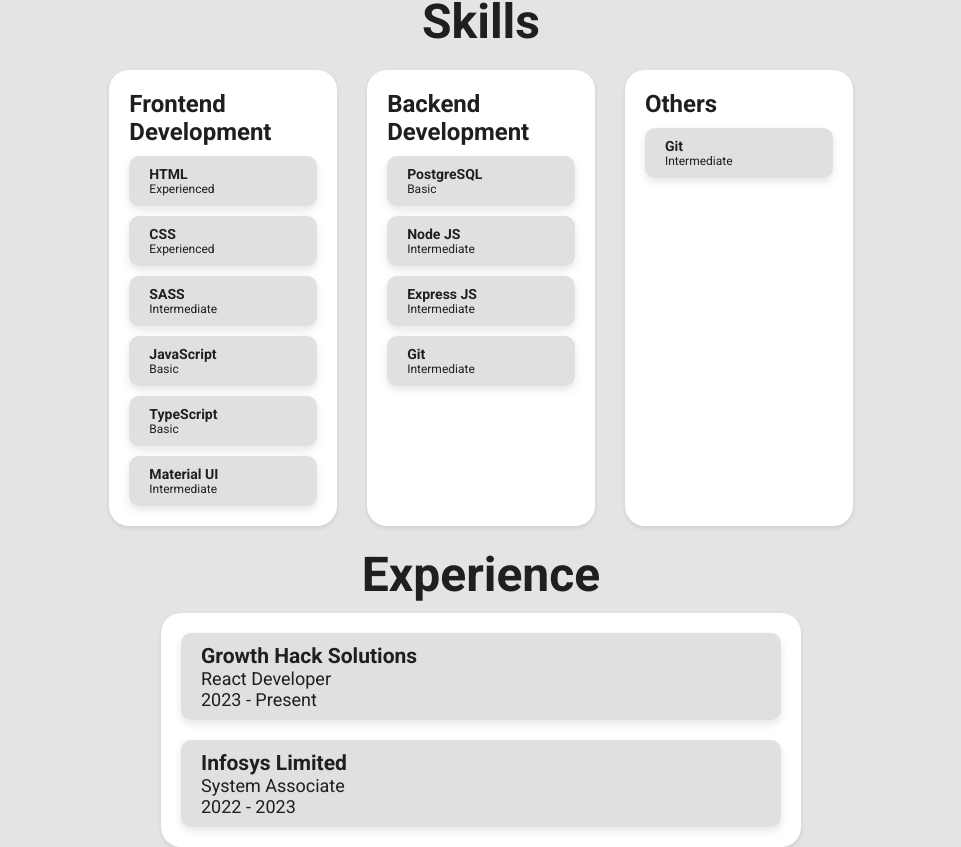
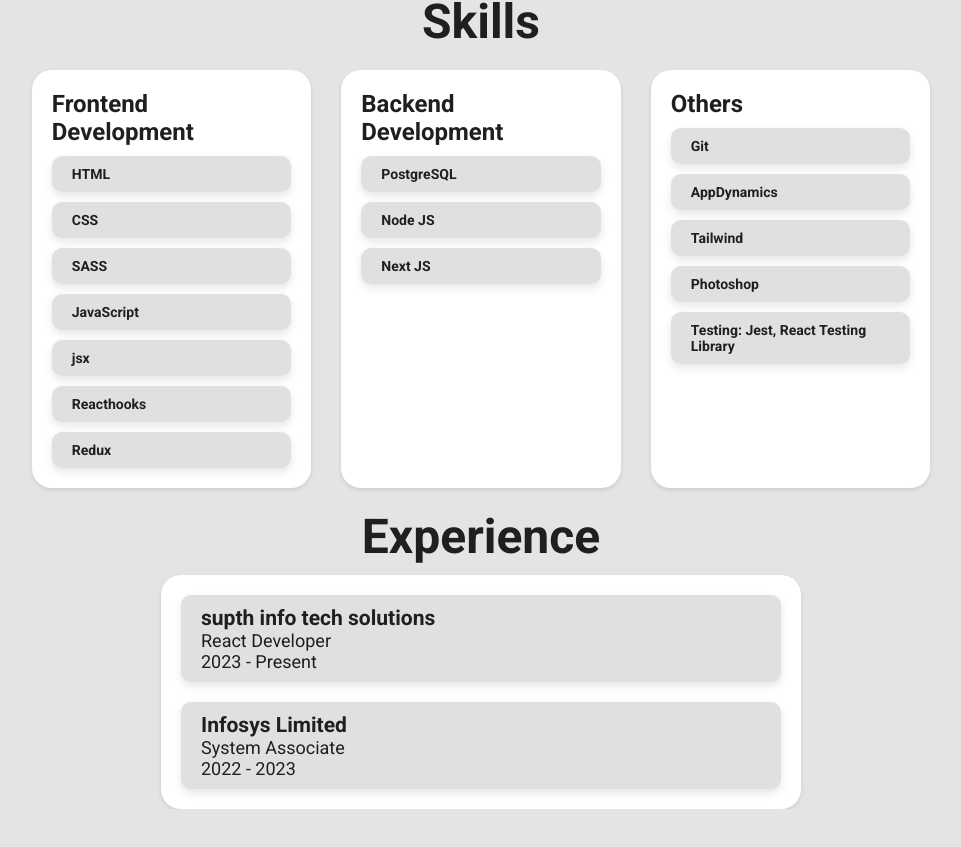
Before and after one commit to basaiteja/bast-portfolio, a React (Create React App) app: page /about in a window 1280 px wide. Shown: the part 883-1730 px from the top of the page, without its empty margins (159-1120 px from the left). After the commit the page ends 1692 px from the top, so only its background shows below. Built offline with nearby package versions, Linux system fonts and the light colour scheme; the HTML template or start-up script is replaced by a standard one.

Commit message:
correction

```diff
--- a/src/components/about/Experience.js
+++ b/src/components/about/Experience.js
@@ -5,7 +5,7 @@ import './Experience.scss';
 
 const Experience = () => {
   const experiences = [
-    { company: 'Growth Hack Solutions', role: 'React Developer', period: '2023 - Present' },
+    { company: 'supth info tech solutions', role: 'React Developer', period: '2023 - Present' },
     { company: 'Infosys Limited', role: 'System Associate', period: '2022 - 2023' },
   ];
 
--- a/src/components/about/Skills.js
+++ b/src/components/about/Skills.js
@@ -5,23 +5,30 @@ import './Skills.scss';
 
 const Skills = () => {
   const frontendSkills = [
-    { name: 'HTML', level: 'Experienced' },
-    { name: 'CSS', level: 'Experienced' },
-    { name: 'SASS', level: 'Intermediate' },
-    { name: 'JavaScript', level: 'Basic' },
-    { name: 'TypeScript', level: 'Basic' },
-    { name: 'Material UI', level: 'Intermediate' },
+    { name: 'HTML',  },
+    { name: 'CSS', },
+    { name: 'SASS',  },
+    { name: 'JavaScript',  },
+    { name: 'jsx',  },
+    { name: 'Reacthooks',  },
+    { name: 'Redux',  },
+
+
   ];
 
   const backendSkills = [
-    { name: 'PostgreSQL', level: 'Basic' },
-    { name: 'Node JS', level: 'Intermediate' },
-    { name: 'Express JS', level: 'Intermediate' },
-    { name: 'Git', level: 'Intermediate' },
+    { name: 'PostgreSQL' },
+    { name: 'Node JS'  },
+    { name: 'Next JS'  },
+
   ];
 
   const otherSkills = [
-    { name: 'Git', level: 'Intermediate' },
+    { name: 'Git'},
+    { name: 'AppDynamics'},
+    { name: 'Tailwind'},
+    { name: 'Photoshop'},
+    { name: 'Testing: Jest, React Testing Library'},
   ];
 
   const categories = [
```
